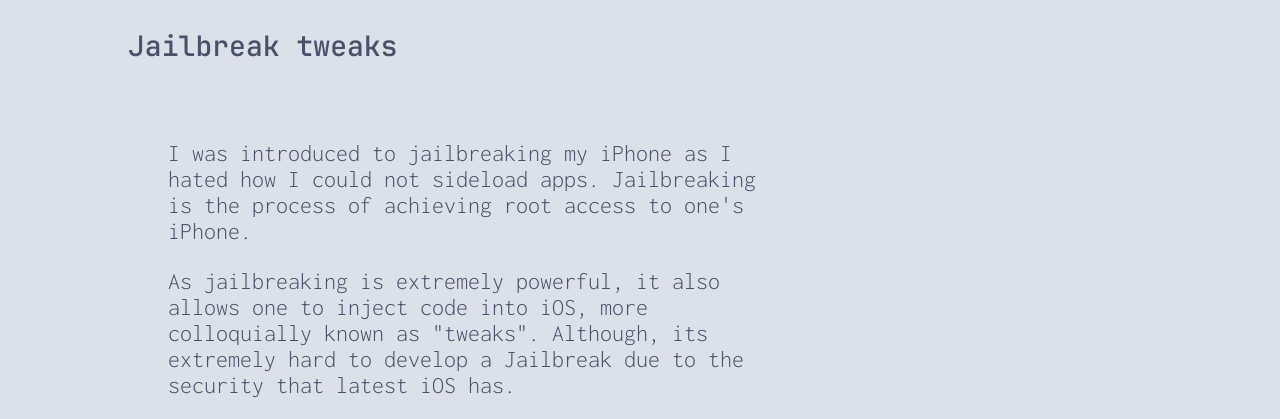
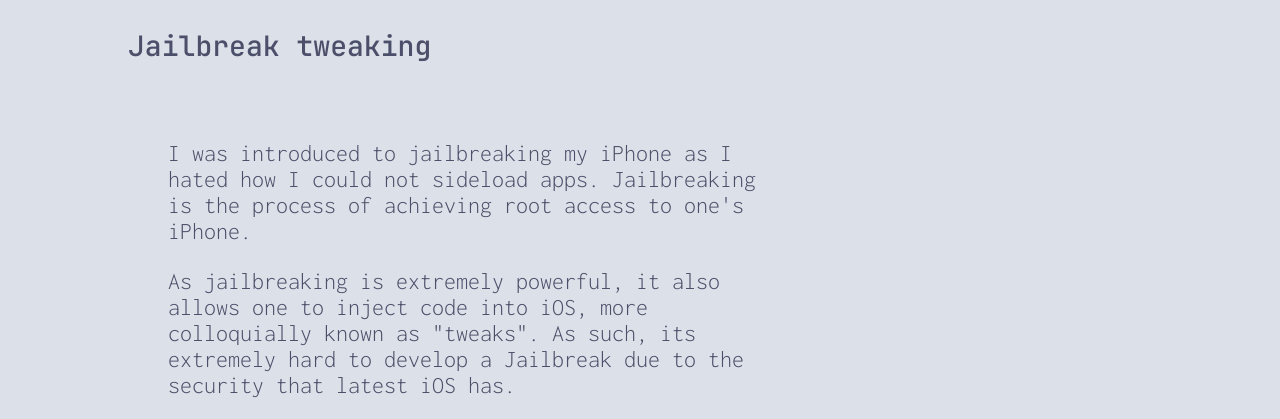
Before and after one commit to Trustcache/trustcache.github.io, a plain HTML site: page achievements.html in a window 1280 px wide. Shown: the part 344-763 px from the top of the page. Drawn offline with Linux system fonts and the light colour scheme; files whose address does not match are found by name.

Commit message:
Update achievements.html

```diff
--- a/achievements.html
+++ b/achievements.html
@@ -53,14 +53,14 @@
                 </ul>
             </div>
         </div> -->
-        <h3>Jailbreak tweaks</h3>
+        <h3>Jailbreak tweaking</h3>
         <div class="contentflexboxright">
             <div class="contentleft">
                 <ul>
                     <p>I was introduced to jailbreaking my iPhone as I hated how I could not sideload apps. Jailbreaking is the process of achieving
                         root access to one's iPhone. </p>
                     <p>As jailbreaking is extremely powerful, it also allows one to inject code into iOS, more
-                        colloquially known as "tweaks". Although, its extremely hard to develop a Jailbreak due to the security that latest iOS has. </p>
+                        colloquially known as "tweaks". As such, its extremely hard to develop a Jailbreak due to the security that latest iOS has. </p>
                     <p>I'm not talented enough to make tweaks, but heres my jailbroken iPhone!
                     </p>
                     <ul>
```
